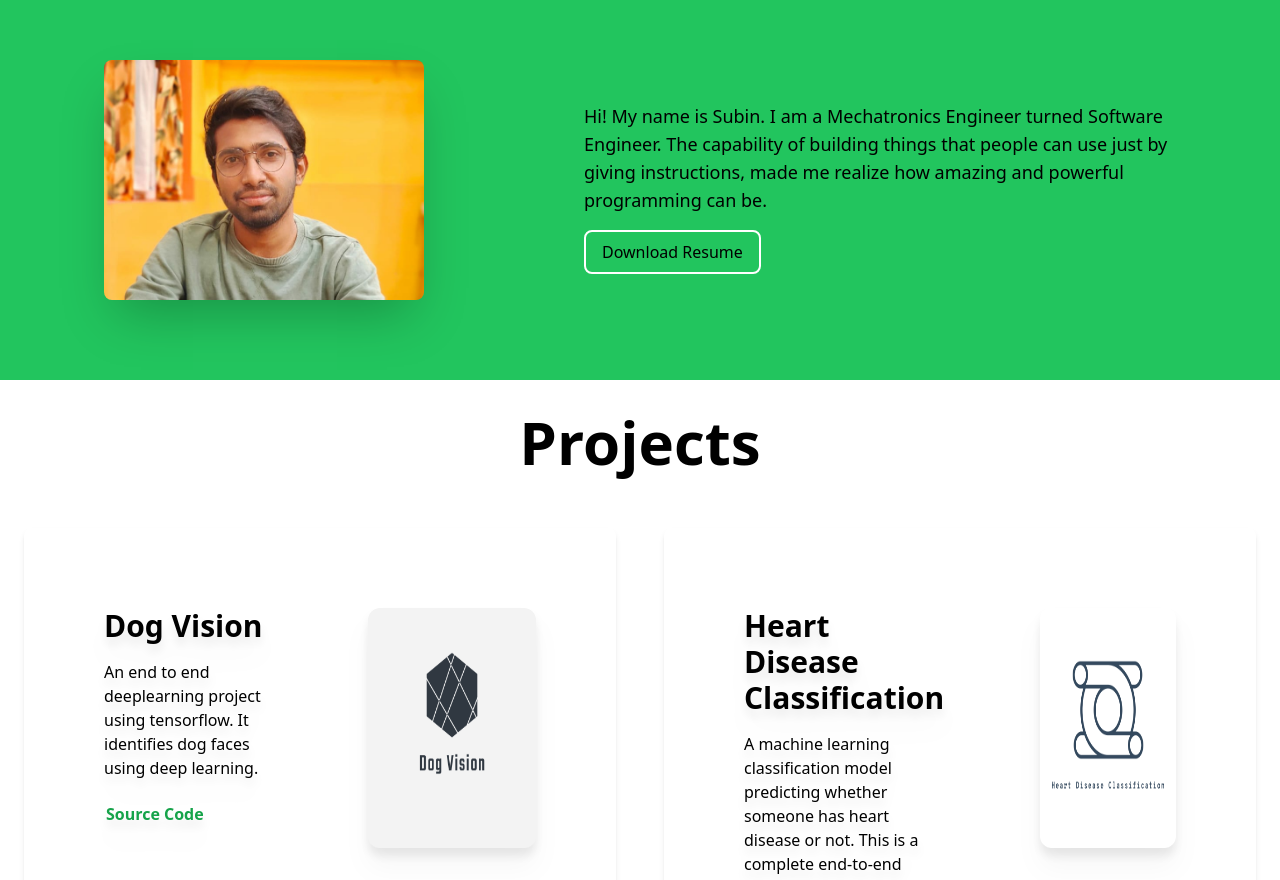
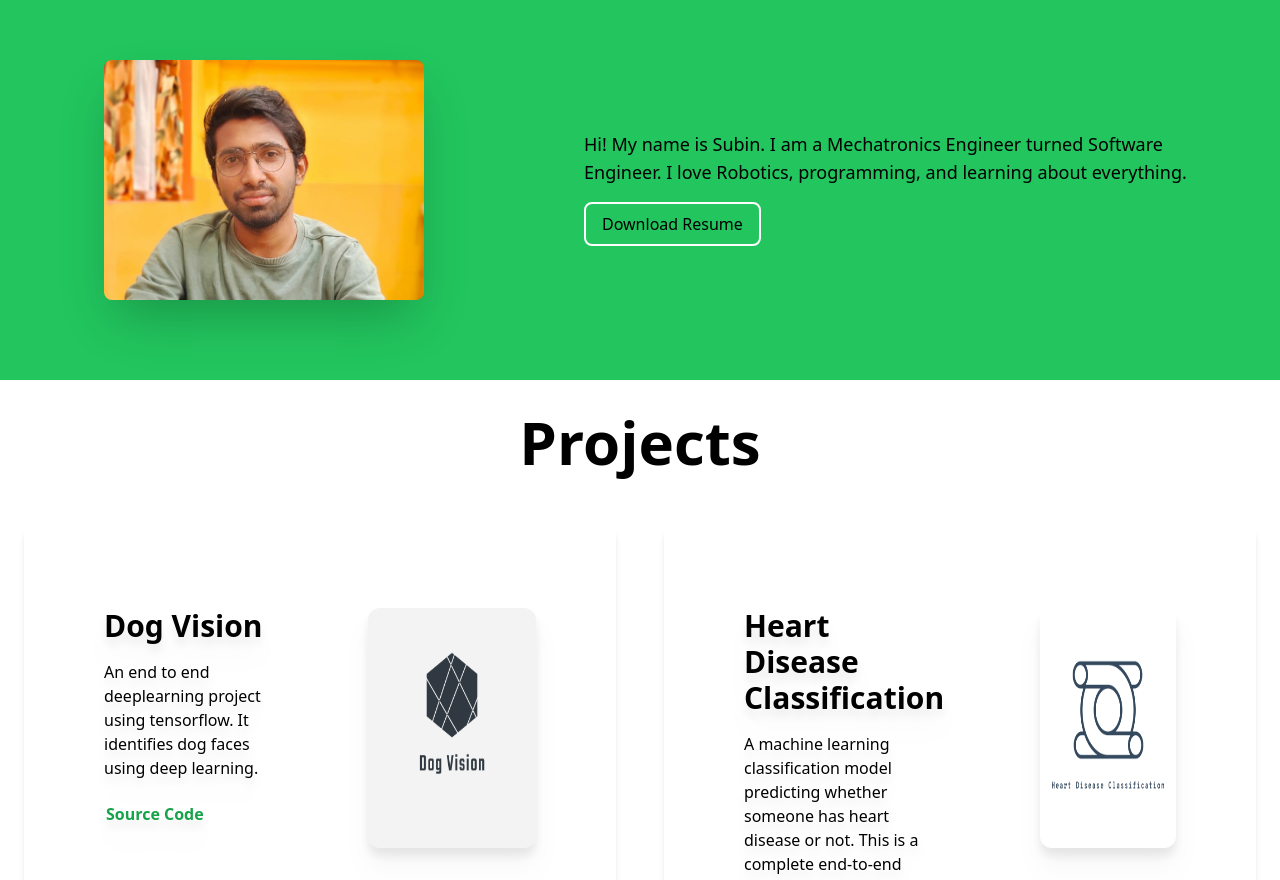
Before and after one commit to ChaosFreeze/portfolio, a React (Create React App) app: page / in a window 1280 px wide. Shown: the part 1020-1900 px from the top of the page. Built offline with nearby package versions, Linux system fonts and the light colour scheme.

Commit message:
Update About.js

```diff
--- a/src/components/About/About.js
+++ b/src/components/About/About.js
@@ -18,7 +18,7 @@ const About = () => {
         </div>
         <div className="flex flex-col items-center lg:items-start justify-center space-y-4">
           <p className="text-lg text-left">
-            Hi! My name is Subin. I am a Mechatronics Engineer turned Software Engineer. The capability of building things that people can use just by giving instructions, made me realize how amazing and powerful programming can be.
+            Hi! My name is Subin. I am a Mechatronics Engineer turned Software Engineer. I love Robotics, programming, and learning about everything.
           </p>
           <HoverButton />
         </div>
```
